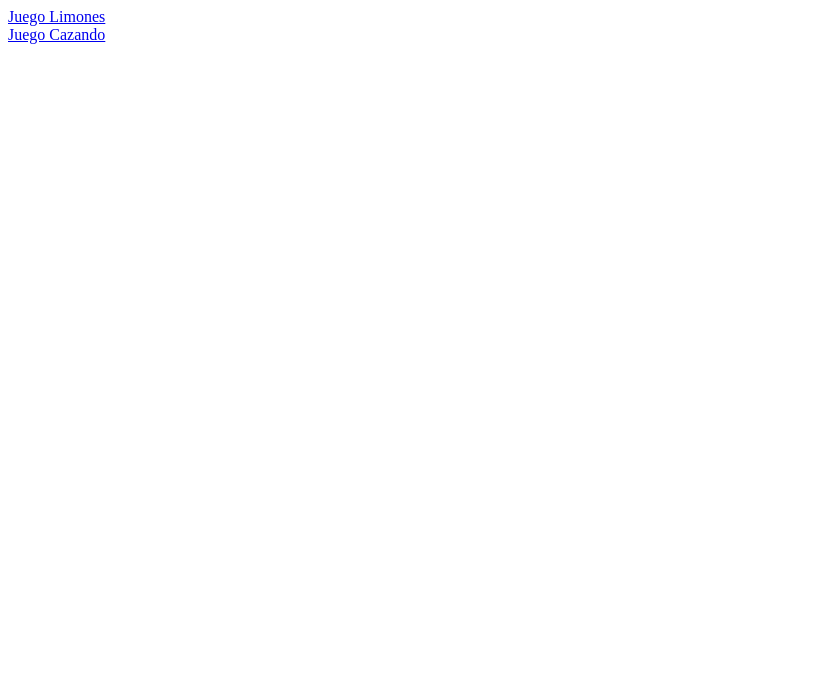
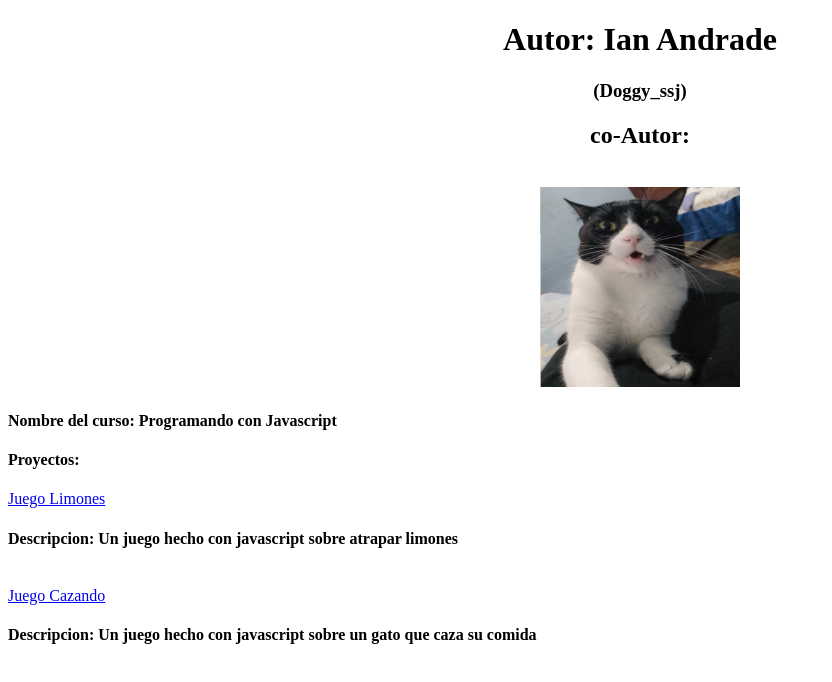
Before and after one commit to DoggySsj/menu, a plain HTML site: page index.html in a window 1280 px wide. Shown: the whole page, without its empty margins (0-832 px from the left). Drawn offline with Linux system fonts and the light colour scheme.

Commit message:
Se agrego informacion basica del autor y de los proyectos

```diff
--- a/index.html
+++ b/index.html
@@ -1,9 +1,20 @@
 <!DOCTYPE html>
 <html>
     <body>
-        <a href="https://limones-livid.vercel.app/">Juego Limones</a>
+        <center>
+            <h1>Autor: Ian Andrade</h1>
+            <h3> (Doggy_ssj)</h3>
+            <h2>co-Autor:</h2>
+            <br>
+            <img src="gato.jpeg" width="200" height="200">
+        </center>
+        <h4>Nombre del curso: Programando con Javascript</h4>
+        <h4>Proyectos:</h4>
+        <a href="https://limones-livid.vercel.app/">Juego Limones </a>
+        <h4>Descripcion: Un juego hecho con javascript sobre atrapar limones</h4>
         <br>
         <a href="https://cazando-one.vercel.app/">Juego Cazando</a>
+        <h4>Descripcion: Un juego hecho con javascript sobre un gato que caza su comida</h4>
     </body>
 
 
```
Also changed, not shown: gato.jpeg (added).
